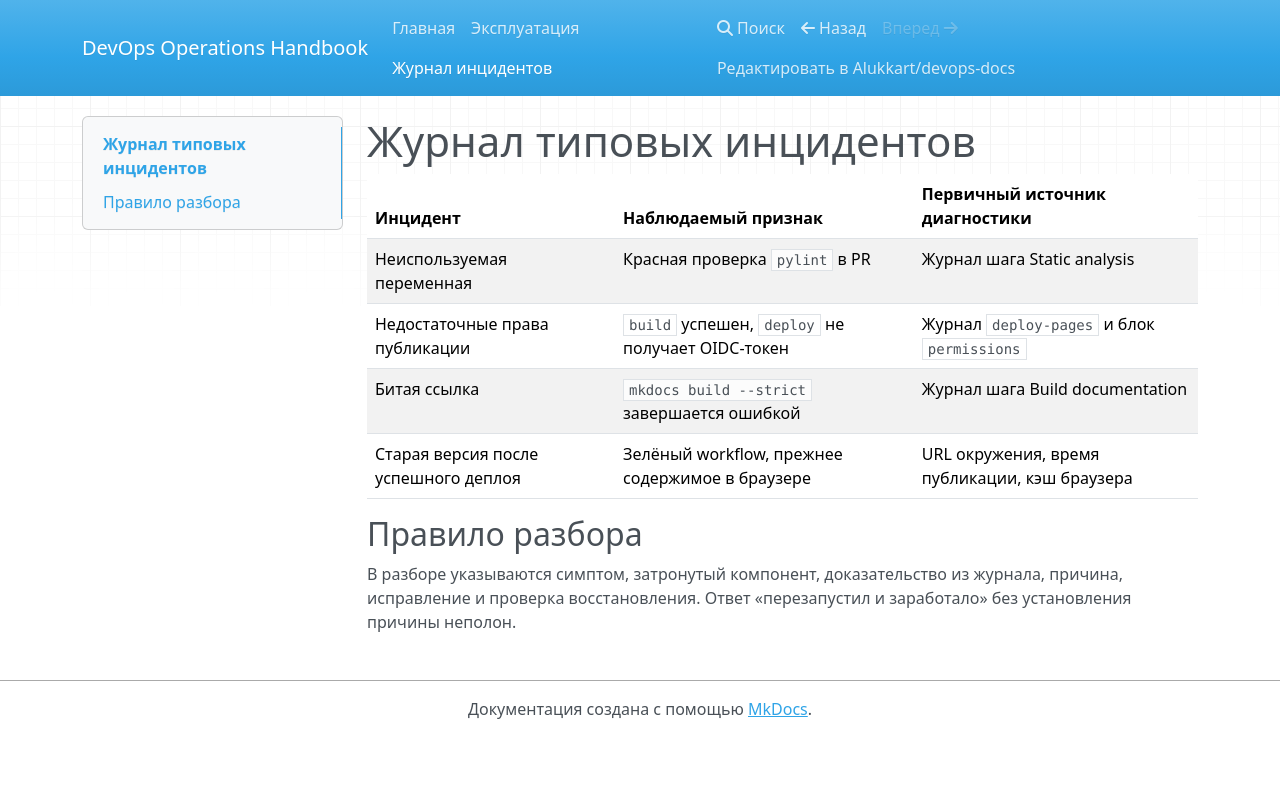
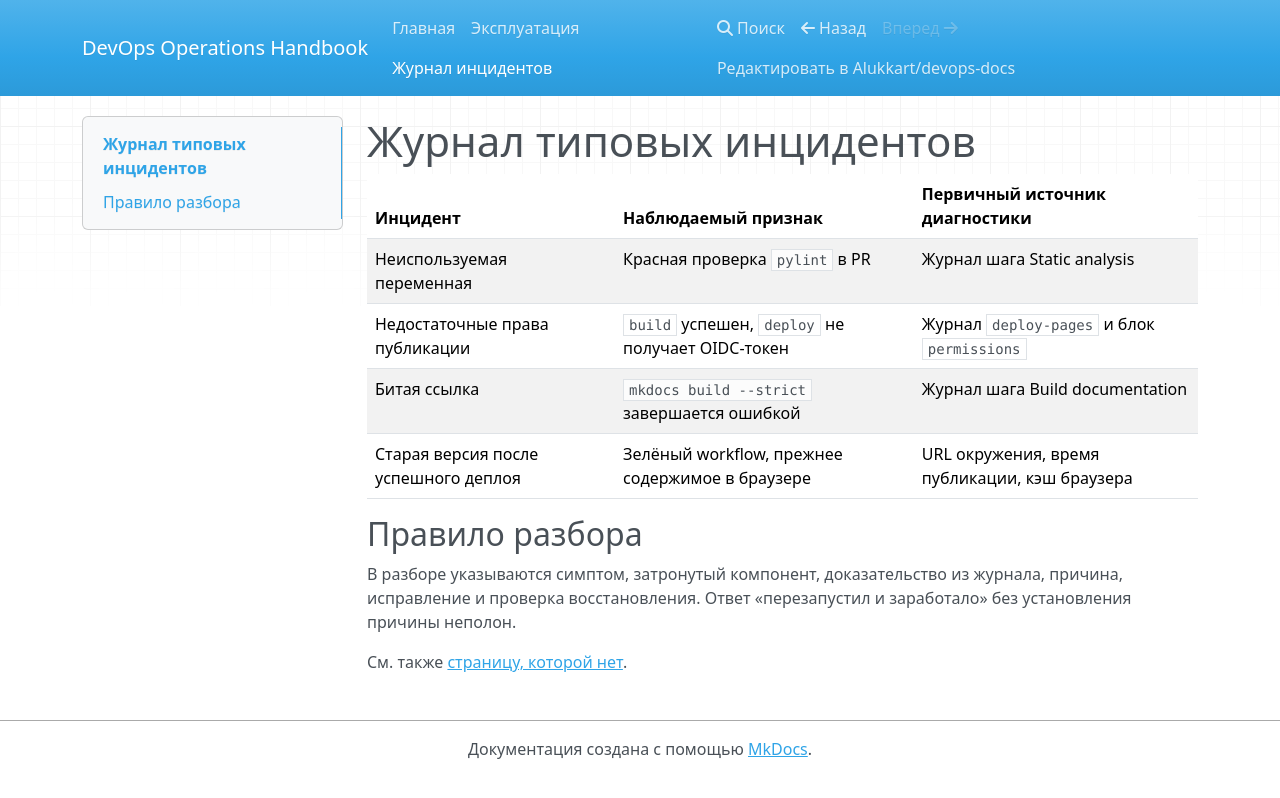
Before and after one commit to Alukkart/devops-docs, an MkDocs documentation site: the page built from docs/incidents.md, in a window 1280 px wide. Shown: the top 798 px of the page. Built offline with MkDocs 1.6.1, drawn with Linux system fonts in a browser that asks for light colours; nearby versions of some CDN libraries.

Commit message:
docs: add link to missing page (control experiment)

```diff
--- a/docs/incidents.md
+++ b/docs/incidents.md
@@ -10,3 +10,5 @@
 ## Правило разбора
 
 В разборе указываются симптом, затронутый компонент, доказательство из журнала, причина, исправление и проверка восстановления. Ответ «перезапустил и заработало» без установления причины неполон.
+
+См. также [страницу, которой нет](missing-page.md).
```
